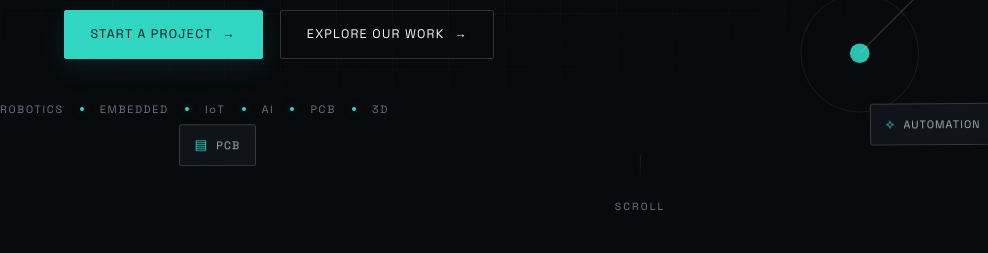
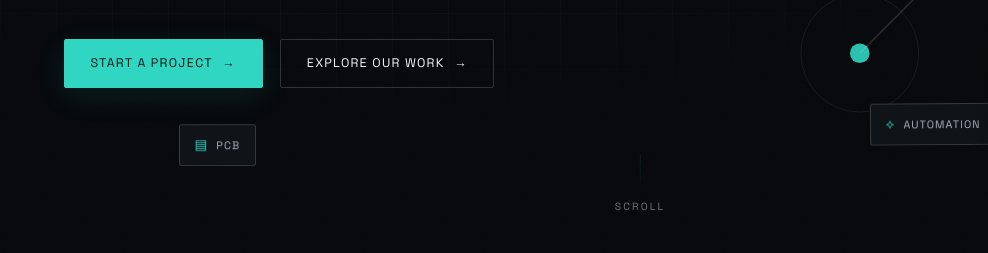
Before and after one commit to impo-ben/web_proto, a plain HTML site: page index.html in a window 1280 px wide. Shown: the part 547-800 px from the top of the page, 0-988 px from the left. Drawn offline with Linux system fonts and the light colour scheme.

Commit message:
removed duplicate marquee

```diff
--- a/index.html
+++ b/index.html
@@ -79,9 +79,6 @@
       <a href="#contact" class="btn btn-primary magnetic">START A PROJECT <span class="arrow">&rarr;</span></a>
       <a href="#gallery" class="btn btn-ghost magnetic">EXPLORE OUR WORK <span class="arrow">&rarr;</span></a>
     </div>
-  </div>
-  <div class="hero-tech-strip reveal-up" aria-label="Core capabilities">
-    <span>ROBOTICS</span><i></i><span>EMBEDDED</span><i></i><span>IoT</span><i></i><span>AI</span><i></i><span>PCB</span><i></i><span>3D</span>
   </div>
 
   <div class="hero-visual" aria-hidden="true">
```
